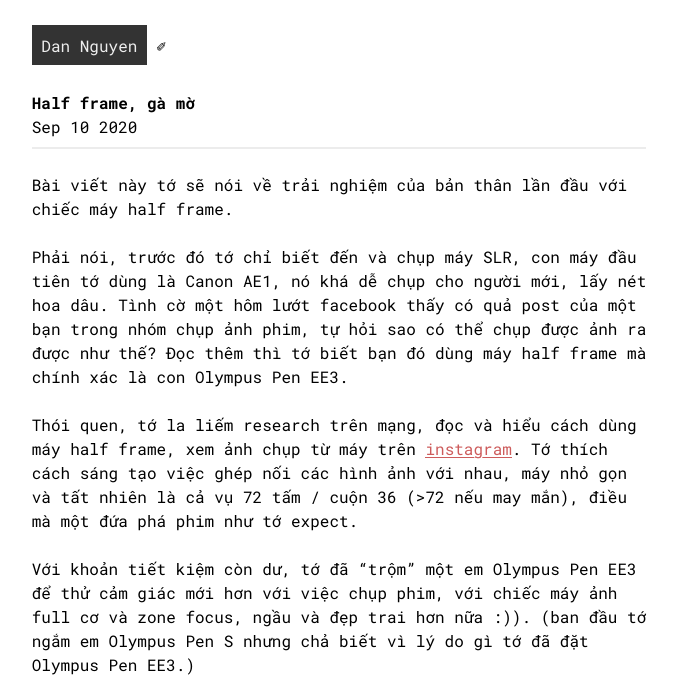
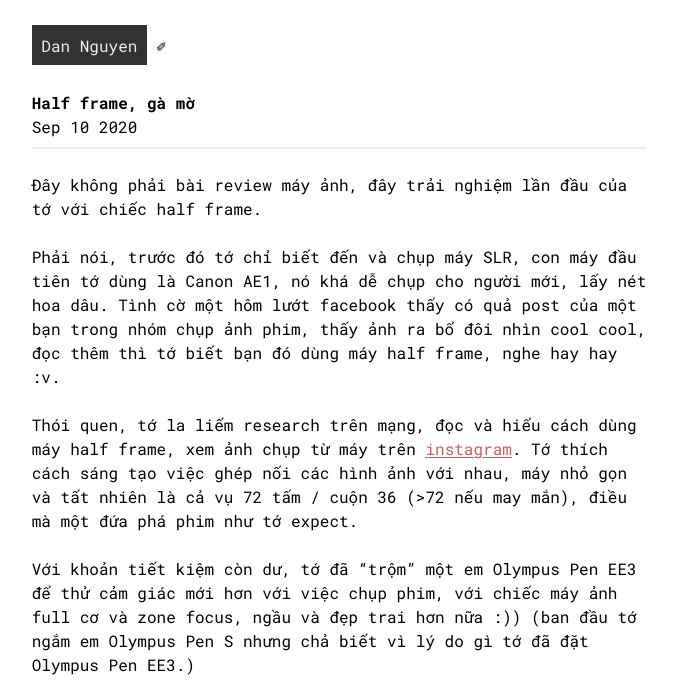
Before and after one commit to eerfsiybbod/eerfsiybbod.github.io, a Jekyll site: the page built from _posts/2020-09-10-half-frame.markdown, in a window 1280 px wide and 1400 px high, cut to the strip 0-681 px from the top of the window. Shown: the whole strip, without its empty margins (301-978 px from the left). Built offline with Jekyll 4.4.1, drawn with Linux system fonts in a browser that asks for light colours; some of the changed text lies outside the part shown.

Commit message:
Update 2020-09-10-half-frame.markdown

```diff
--- a/_posts/2020-09-10-half-frame.markdown
+++ b/_posts/2020-09-10-half-frame.markdown
@@ -4,21 +4,21 @@
 date:   2020-09-10
 ---
 
-Bài viết này tớ sẽ nói về trải nghiệm của bản thân lần đầu với chiếc máy half frame.
+Đây không phải bài review máy ảnh, đây trải nghiệm lần đầu của tớ với chiếc half frame.
 
-Phải nói, trước đó tớ chỉ biết đến và chụp máy SLR, con máy đầu tiên tớ dùng là Canon AE1, nó khá dễ chụp cho người mới, lấy nét hoa dâu. Tình cờ một hôm lướt facebook thấy có quả post của một bạn trong nhóm chụp ảnh phim, tự hỏi sao có thể chụp được ảnh ra được như thế? Đọc thêm thì tớ biết bạn đó dùng máy half frame mà chính xác là con Olympus Pen EE3.
+Phải nói, trước đó tớ chỉ biết đến và chụp máy SLR, con máy đầu tiên tớ dùng là Canon AE1, nó khá dễ chụp cho người mới, lấy nét hoa dâu. Tình cờ một hôm lướt facebook thấy có quả post của một bạn trong nhóm chụp ảnh phim, thấy ảnh ra bổ đôi nhìn cool cool, đọc thêm thì tớ biết bạn đó dùng máy half frame, nghe hay hay :v.
 
 Thói quen, tớ la liếm research trên mạng, đọc và hiểu cách dùng máy half frame, xem ảnh chụp từ máy trên [instagram](https://www.instagram.com/explore/tags/halfframe/). Tớ thích cách sáng tạo việc ghép nối các hình ảnh với nhau, máy nhỏ gọn và tất nhiên là cả vụ 72 tấm / cuộn 36 (>72 nếu may mắn), điều mà một đứa phá phim như tớ expect.
 
-Với khoản tiết kiệm còn dư, tớ đã "trộm" một em Olympus Pen EE3 để thử cảm giác mới hơn với việc chụp phim, với chiếc máy ảnh full cơ và zone focus, ngầu và đẹp trai hơn nữa :)). (ban đầu tớ ngắm em Olympus Pen S nhưng chả biết vì lý do gì tớ đã đặt  Olympus Pen EE3.)
+Với khoản tiết kiệm còn dư, tớ đã "trộm" một em Olympus Pen EE3 để thử cảm giác mới hơn với việc chụp phim, với chiếc máy ảnh full cơ và zone focus, ngầu và đẹp trai hơn nữa :)) (ban đầu tớ ngắm em Olympus Pen S nhưng chả biết vì lý do gì tớ đã đặt Olympus Pen EE3.)
 
 ![penee3](http://{{ site.url }}/assets/penee3.png) @_____hm.87
 
-Khi chụp máy, chỉ cần điều chỉnh ISO, khẩu và tốc sẽ tự động theo hệ đo sáng của máy (khi chụp trong điều kiện ánh sáng thấp, quá tối, một lá cờ đỏ sẽ hiển thị trong kính ngắm.) Khoảng cách lấy nét gần nhất của lens là 60cm, đừng chụp quá gần là được. Khi chụp tớ lấy chiều dài cánh tay để xác định cực cận. Khá thành công :)).
+Khi chụp máy, chỉ cần điều chỉnh ISO, khẩu và tốc sẽ tự động theo hệ đo sáng của máy (khi chụp trong điều kiện ánh sáng thấp, quá tối, một lá cờ đỏ sẽ hiển thị trong kính ngắm.) Khoảng cách lấy nét gần nhất của lens là 60cm, đừng chụp quá gần là được. Khi chụp tớ lấy chiều dài cánh tay để xác định cực cận. Khá thành công!.
 
 Với 1 cặp hình, ta sẽ phải lập kế hoạch cho nó, thể hiện 2 góc nhìn của cùng một đối tượng, toàn và cận, trước và sau, đối lập hay tương đồng. Điều đó khiến tớ phải suy nghĩ trước khi bấm thay vì chỉ ngắm và chụp.
 
-Tớ giới thiệu vài tấm cuộn phim đầu tớ chụp máy :))
+Giới thiệu vài tấm cuộn phim đầu tớ chụp trên máy :))
 
 ![000005](http://{{ site.url }}/assets/000005.JPG)
 
@@ -42,7 +42,7 @@
 
 ![000060](http://{{ site.url }}/assets/000060.JPG)
 
-"Olympus Pen EE3, I hope that you will still bring me the joy of seeing, shedding light on the poetry of daily banality."
 
+Một trải nghiệm khá thú vị, hi vọng nó vẫn sẽ mang lại cho tớ sự thích thú và hiệu quả để kể những câu chuyện.
 
 Cảm ơn mọi người đã đọc bài :))
```
Also changed, not shown: other parts of _posts/2020-09-10-half-frame.markdown (+2 -2 lines).
